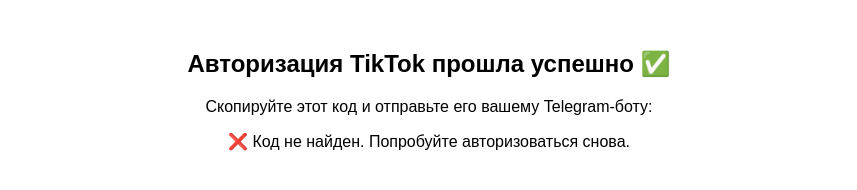
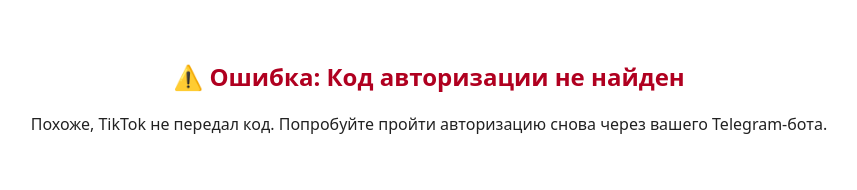
Before and after one commit to AutoContentDev/tiktok_redirect, a plain HTML site: page index.html in a window 1280 px wide. Shown: the whole page, without its empty margins (211-1068 px from the left). Drawn offline with Linux system fonts and the light colour scheme.

Commit message:
Update index.html

```diff
--- a/index.html
+++ b/index.html
@@ -4,22 +4,50 @@
   <meta charset="UTF-8">
   <title>TikTok Redirect</title>
   <style>
-    body { font-family: sans-serif; text-align: center; margin-top: 50px; }
-    code { background: #f5f5f5; padding: 5px 10px; border-radius: 5px; display: inline-block; }
+    body {
+      font-family: system-ui, sans-serif;
+      text-align: center;
+      margin-top: 60px;
+      color: #222;
+    }
+    code {
+      background: #f5f5f5;
+      padding: 6px 12px;
+      border-radius: 6px;
+      display: inline-block;
+      margin-top: 8px;
+    }
+    .ok {
+      color: #007700;
+    }
+    .error {
+      color: #b00020;
+    }
   </style>
 </head>
 <body>
-  <h2>Авторизация TikTok прошла успешно ✅</h2>
-  <p>Скопируйте этот код и отправьте его вашему Telegram-боту:</p>
-  <p id="code"><em>Загрузка...</em></p>
+  <div id="content"></div>
 
   <script>
     const params = new URLSearchParams(window.location.search);
     const code = params.get("code");
     const state = params.get("state");
-    document.getElementById("code").innerHTML = code
-      ? `<code>${code}</code><br>Ваш state: <code>${state}</code>`
-      : "❌ Код не найден. Попробуйте авторизоваться снова.";
+
+    const container = document.getElementById("content");
+
+    if (code) {
+      container.innerHTML = `
+        <h2 class="ok">Авторизация TikTok прошла успешно ✅</h2>
+        <p>Скопируйте этот код и отправьте его вашему Telegram-боту:</p>
+        <p><code>${code}</code></p>
+        ${state ? `<p>Ваш state: <code>${state}</code></p>` : ""}
+      `;
+    } else {
+      container.innerHTML = `
+        <h2 class="error">⚠️ Ошибка: Код авторизации не найден</h2>
+        <p>Похоже, TikTok не передал код. Попробуйте пройти авторизацию снова через вашего Telegram-бота.</p>
+      `;
+    }
   </script>
 </body>
 </html>
```
